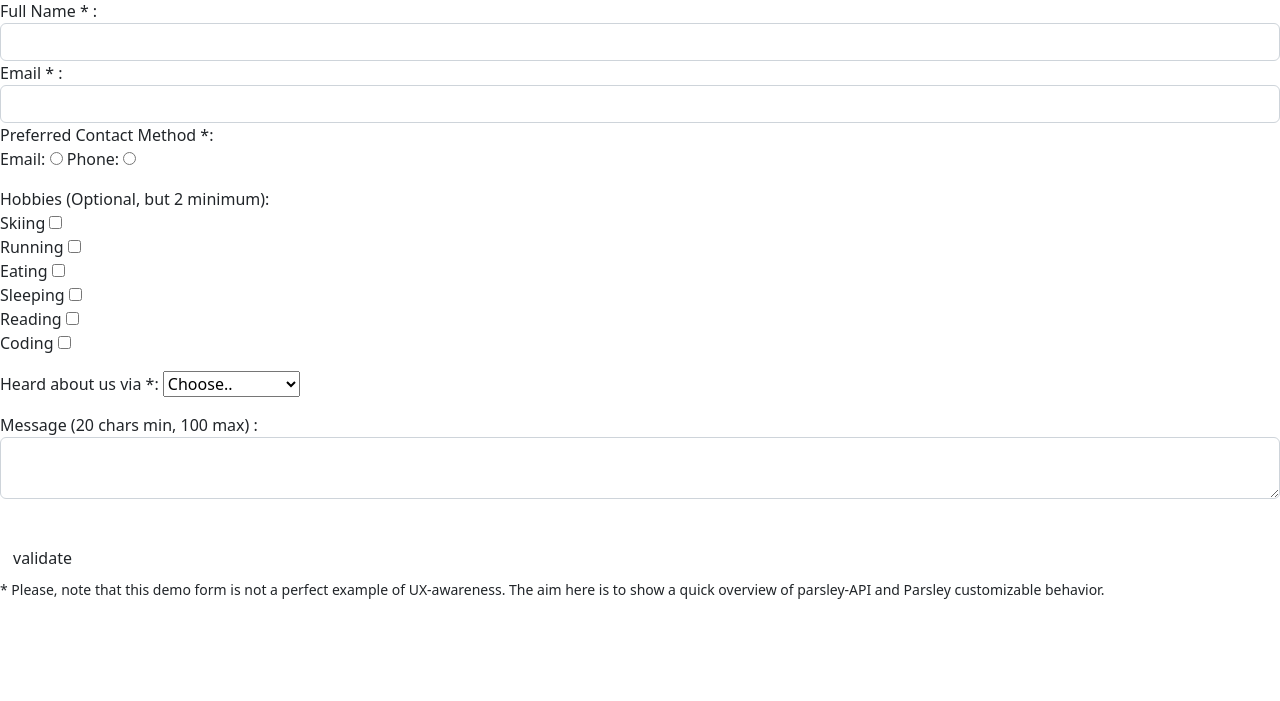
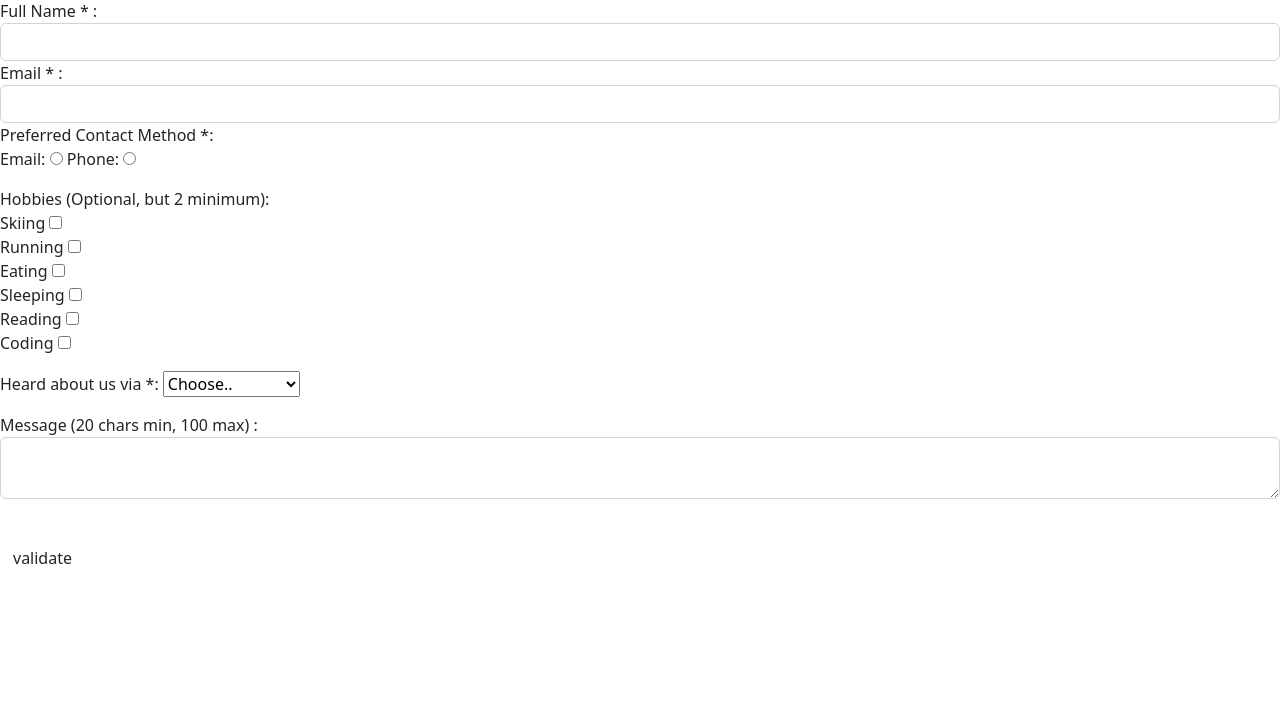
Before and after one commit to PranskeOU/E-CommHW6, a PHP site: page /library1.php in a window 1280 px wide. Shown: the part 57-758 px from the top of the page. Run offline with PHP 8.4, Linux system fonts and the light colour scheme.

Commit message:
Update library1.php

```diff
--- a/library1.php
+++ b/library1.php
@@ -41,8 +41,6 @@
 
   <br>
   <input type="submit" class="btn btn-default" value="validate">
-
-  <p><small>* Please, note that this demo form is not a perfect example of UX-awareness. The aim here is to show a quick overview of parsley-API and Parsley customizable behavior.</small></p>
 </form>
 <script type="text/javascript">
 $(function () {
```
